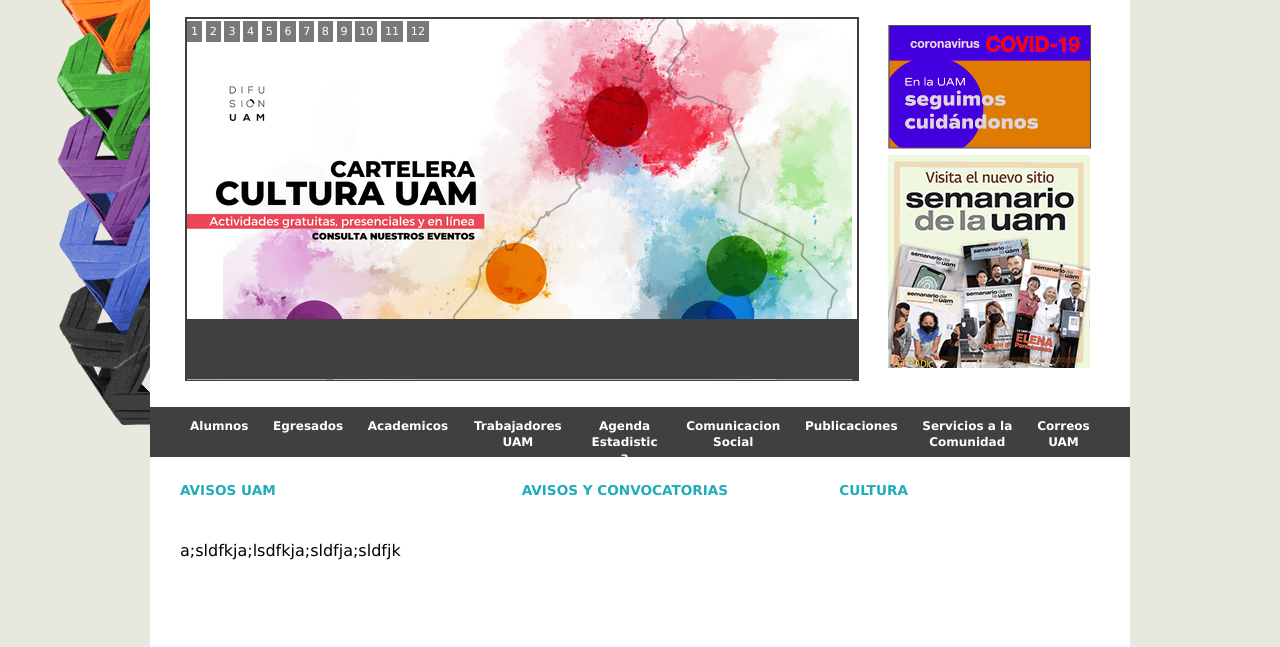
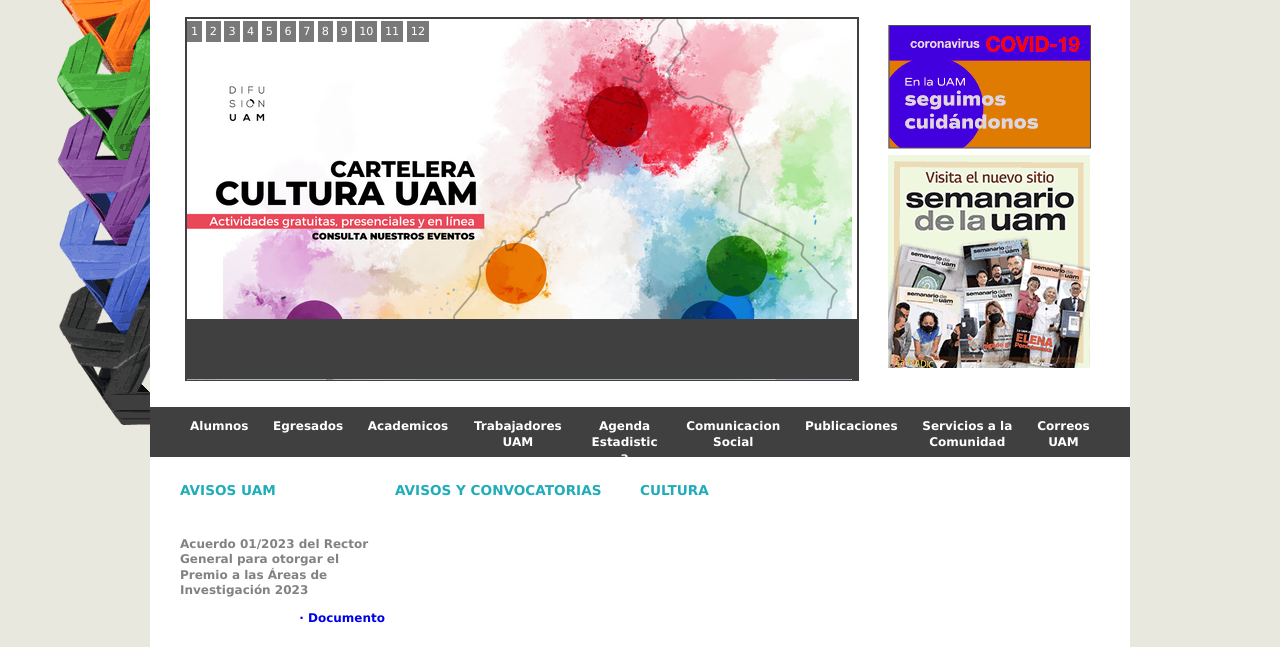
Before and after one commit to rhdedgar23/UAM-LandingPage, a plain HTML site: page index.html in a window 1280 px wide. Shown: the part 153-800 px from the top of the page. Drawn offline with Linux system fonts and the light colour scheme.

```diff
--- a/app/scss/_avisos-Cultura.scss
+++ b/app/scss/_avisos-Cultura.scss
@@ -2,6 +2,7 @@
 .avisos-Cultura{
     position: relative;
     display:grid;
+    grid-template-columns: repeat(4, 1fr);//if you dont add this to the display:grid, it'll treat the elements like inline-block elements
     height: 1000px;
     //width: 980px;
     grid-column-start: 1;
@@ -16,6 +17,7 @@
         //text-align: center;
         padding-top: 25px;
         padding-bottom: 25px;
+        //max-width: 245px;
     }
 
     .sidebar-1{
@@ -24,6 +26,7 @@
         height: 500px;
         padding-left: 30px;
         padding-right: 10px;
+        //max-width: 245px;
 
         .avisos-uam{
             //border-style: solid;
@@ -31,6 +34,7 @@
             //border-color: #000;
             height:450px;
             overflow-y: scroll;
+            //max-width: inherit;
 
             .aviso-contenedor{
                 //display: none;
@@ -38,9 +42,26 @@
                 border-style: none none solid none;
                 border-width: 1px;
                 border-color: #20ACB8;
+                font-size: 0.75rem;
 
                 p{
-                    word-break: break-all;
+                    //font-style: italic;
+                    color: #838282;
+                    font-weight: 700;
+
+                }
+
+                p.doc-link{
+                    text-align: right;
+                    color:#20ACB8;
+
+                    a{
+                        text-decoration: none;
+
+                        &:hover{
+                            color: #000;
+                        }
+                    }
                 }
             }
         }
--- a/index.html
+++ b/index.html
@@ -144,10 +144,12 @@
                     <!--En la pagina oficial de la uam, hay aprox 60 avisos. Para facilitar las cosas, se incluyen solo 6-->
                     <div class="aviso-contenedor">
                         <p>
-                            a;sldfkja;lsdfkja;sldfja;sldfjk
+                            Acuerdo 01/2023 del Rector General para otorgar el Premio a las Áreas de Investigación 2023
                         </p>
-                        <p>
-
+                        <p class="doc-link">
+                            <a href="/">
+                                · Documento
+                            </a>
                         </p>
                     </div>
 
```
Also changed, not shown: app/scss/style.css, 1 other file.
